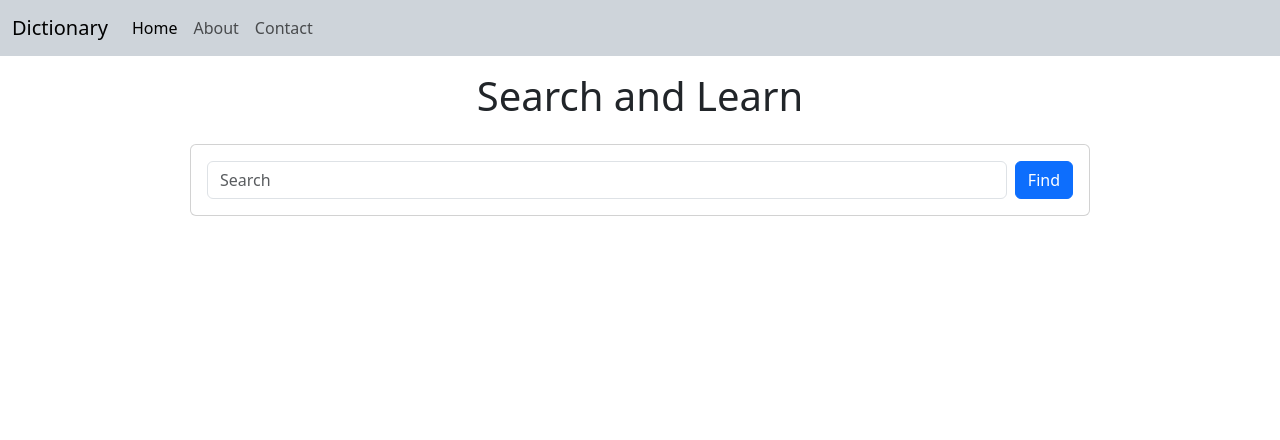
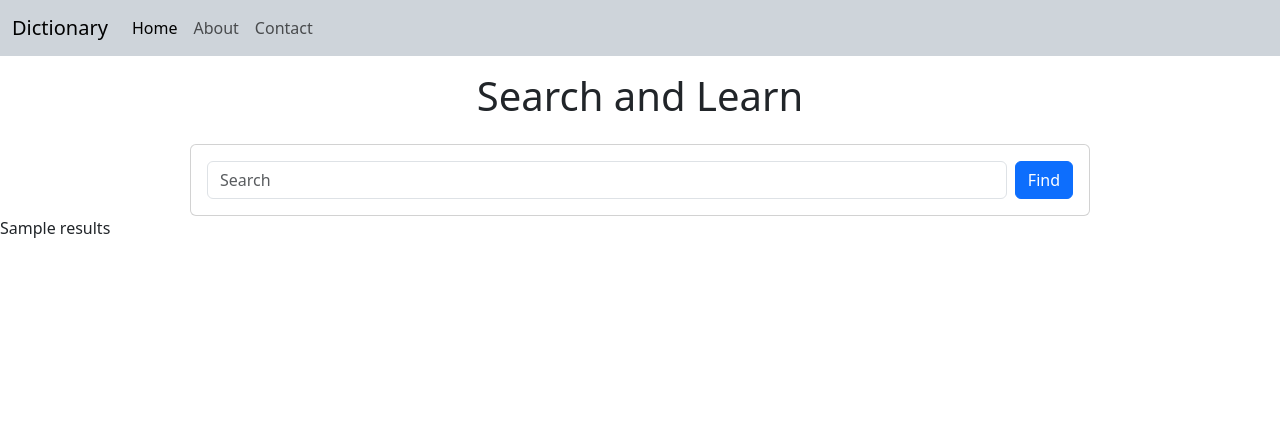
Before and after one commit to Srishti1622/Dictionary, a Django app: template templates/dict/home.html in a window 1280 px wide. Shown: the top 440 px of the page. Run offline with Django 5.2, Linux system fonts and the light colour scheme; the template is opened without the code that fills it: most values are stand-ins (such as "Sample title", 1, 10 or a date in 2020).

Commit message:
getting results in homePage

```diff
--- a/dict/views.py
+++ b/dict/views.py
@@ -53,3 +53,5 @@ def searchPage(request):
         }
 
         print(results,main_synonym_list,main_antonym_list)
+
+    return render(request,'dict/home.html',{'results':results})
--- a/templates/dict/home.html
+++ b/templates/dict/home.html
@@ -13,7 +13,7 @@
     <h1 class="text-center p-3">Search and Learn</h1>
     <div class="card mx-auto" style="width: 900px; height: auto;">
         <div class="card-body">
-          <form class="d-flex" role="search" action="/" method="POST">
+          <form class="d-flex" role="search" action="search/" method="POST">
             {% csrf_token %}
             <input class="form-control me-2" type="search" placeholder="Search" aria-label="Search" name="keyword">
             <button class="btn btn-primary" type="submit">Find</button>
@@ -21,6 +21,7 @@
         </div>
       </div>
 
+      {{results}}
 
     <script src="https://cdn.jsdelivr.net/npm/bootstrap@5.3.3/dist/js/bootstrap.bundle.min.js" integrity="sha384-YvpcrYf0tY3lHB60NNkmXc5s9fDVZLESaAA55NDzOxhy9GkcIdslK1eN7N6jIeHz" crossorigin="anonymous"></script>
 </body>
```
